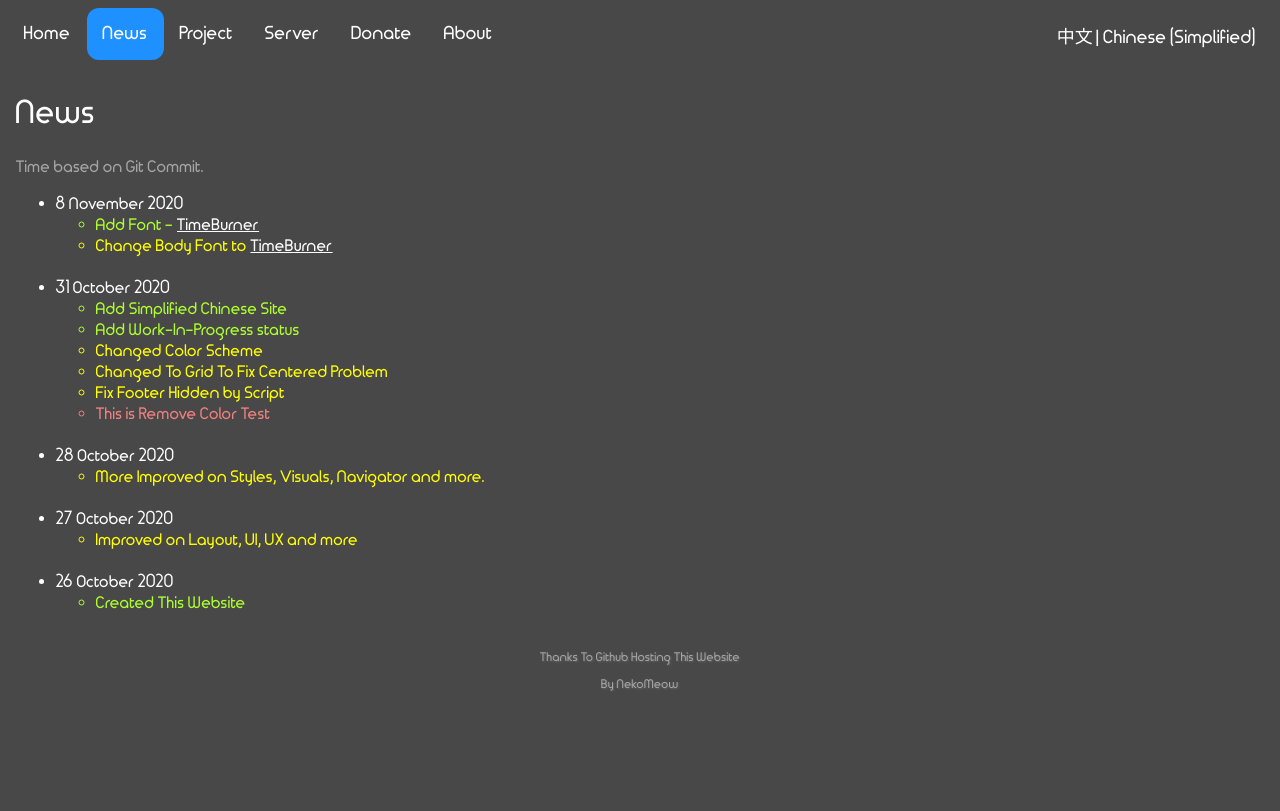
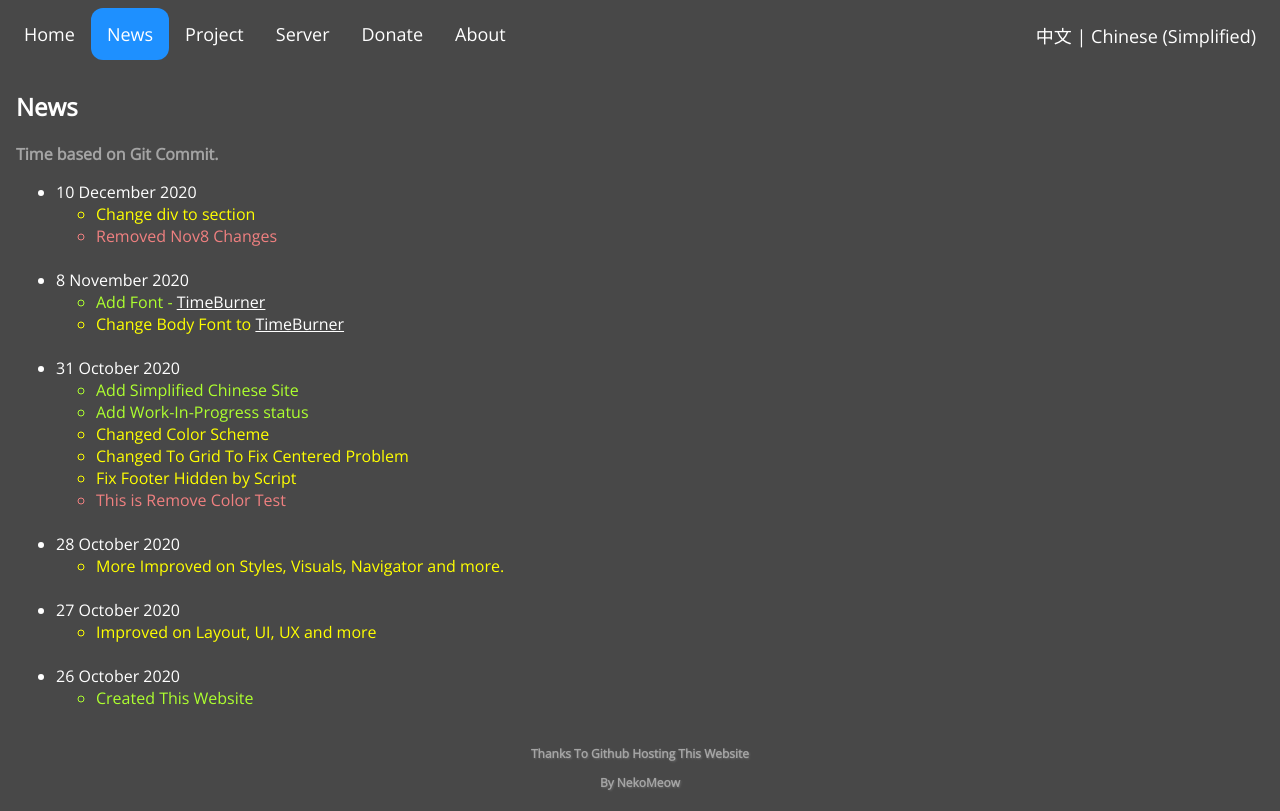
Before and after one commit to HowToDoThis/HowToDoThis.github.io, a PHP site: page / in a window 1280 px wide, after a click on "News". Before the commit the page ends 691 px from the top, so only its background shows below. Run offline with PHP 8.4, Linux system fonts and the light colour scheme.

Commit message:
Dec10 Update 1

```diff
--- a/css/fonts.css
+++ /dev/null
@@ -1,13 +0,0 @@
-@font-face {
-    font-family: 'TimeBurner';
-    font-style: normal;
-    font-weight: 400;
-    src: local('TimeBurner'), url(../fonts/timeburner.ttf)
-}
-
-@font-face {
-    font-family: 'TimeBurner Bold';
-    font-style: normal;
-    font-weight: 400;
-    src: local('TimeBurner Bold'), url(../fonts/timeburner-bold.ttf)
-}
--- a/css/style.css
+++ b/css/style.css
@@ -3,7 +3,7 @@
 }
 
 html {
-    font-family: "TimeBurner Bold", "Comic Sans MS", "Noto Sans", cursive;
+    font-family: "Open Sans", "Noto Sans", cursive;
 }
 
 header {
--- a/index.html
+++ b/index.html
@@ -11,6 +11,7 @@
 
     <title>Home - Xein</title>
 
+    <link rel="stylesheet" href="https://fonts.googleapis.com/css?family=Open Sans">
     <link rel="stylesheet" href="https://fonts.googleapis.com/css?family=Noto Sans">
 
     <!-- Load an icon library to show a hamburger menu (bars) on small screens -->
@@ -22,10 +23,6 @@
 
     <script src="script/dummy.js"></script>
     <script src="script/updatePage.js"></script>
-
-    <script>
-      var lang = navigator.language;
-    </script>
 
   </head>
 
@@ -46,28 +43,36 @@
   </header>
 
   <body>
-    <div class="page" id="Home">
+    <section style="display: block" class="page" id="Home">
       <h1>Bello! Welcome To Xein(NekoMeow) Personal Website</h1>
+      <br>
 
-      <br>
       <p>I'm hosted with <strong>Github Pages</strong>.</p>
-    </div>
+    </section>
 
-    <div style="display:none" class="page" id="News">
+    <section style="display: none" class="page" id="News">
       <h1>News</h1>
       <p style="opacity: 50%;"><strong>Time based on Git Commit.</strong></p>
 
       <ul>
+        <li>10 December 2020</li>
+        <ul class="xein-fix">
+          <li>Change div to section</li>
+        </ul>
+        <ul class="xein-remove">
+          <li>Removed Nov8 Changes</li>
+        </ul>
+        <br>
+
         <li>8 November 2020</li>
         <ul class="xein-add">
           <li>Add Font - <a href="https://www.fontspace.com/timeburner-font-f15111">TimeBurner</a></li>
         </ul>
-
         <ul class="xein-fix">
           <li>Change Body Font to <a href="https://www.fontspace.com/timeburner-font-f15111">TimeBurner</a></li>
         </ul>
+        <br>
 
-        <br>
         <li>31 October 2020</li>
         <ul class="xein-add">
           <li>Add Simplified Chinese Site</li>
@@ -81,58 +86,65 @@
         <ul class="xein-remove">
           <li>This is Remove Color Test</li>
         </ul>
+        <br>
 
-        <br>
         <li>28 October 2020</li>
         <ul class="xein-fix">
           <li>More Improved on Styles, Visuals, Navigator and more.</li>
         </ul>
+        <br>
 
-        <br>
         <li>27 October 2020</li>
         <ul class="xein-fix">
           <li>Improved on Layout, UI, UX and more</li>
         </ul>
+        <br>
 
-        <br>
         <li>26 October 2020</li>
         <ul class="xein-add">
           <li>Created This Website</li>
         </ul>
       </ul>
-    </div>
+    </section>
 
-    <div style="display: none" class="page" id="Project">
+    <section style="display: none" class="page" id="Project">
       <p>View it at:</p>
 
       <ul>
+        <li>Custom OpenVPN Client (Local Area Network)</li>
+        <li>Custom OpenVPN Server (For Client)</li>
         <li><a href="https://github.com/HowToDoThis?tab=repositories">Github <img height="24" width="24" src="https://cdn.jsdelivr.net/npm/simple-icons@v3/icons/github.svg"/></a></li>
       </ul>
-    </div>
+    </section>
 
-    <div style="display: none" class="page xein-wip" id="Donate">
+    <section style="display: none" class="page" id="Server">
+      <p>Server List:</p>
+      <br>
+
+      <ul>
+        <li>On The Way (For Project 2)</li>
+      </ul>
+
+      <div class="page xein-wip" id="Server">
+        <h1>Under Construction</h1>
+        <hr>
+        <p id="estimateDate2" style="font-size: 24px;">-1s</p>
+      </div>
+    </section>
+
+    <section style="display: none" class="page xein-wip" id="Donate">
       <h1>Under Construction</h1>
       <hr>
       <p id="estimateDate1" style="font-size: 24px;">-1s</p>
-    </div>
+    </section>
 
-    <div style="display: none;" class="page xein-wip" id="Server">
-      <p>Server List:</p>
-      <br>
-
-      <h1>Under Construction</h1>
-      <hr>
-      <p id="estimateDate2" style="font-size: 24px;">-1s</p>
-
-    </div>
-
-    <div style="display: none" class="page" id="About">
+    <section style="display: none" class="page" id="About">
       <p>Contact me at:</p>
       <ul>
         <li><a href="https://github.com/HowToDoThis">Github<img height="24" width="24" src="https://cdn.jsdelivr.net/npm/simple-icons@v3/icons/github.svg"/></a></li>
         <li><a href="https://t.me/NekoMeow0708">Telegram<img height="24" width="24" src="https://cdn.jsdelivr.net/npm/simple-icons@v3/icons/telegram.svg"/></a></li>
       </ul>
-    </div>
+    </section>
 
     <!-- Scripts -->
 
--- a/script/countdown.js
+++ b/script/countdown.js
@@ -1,5 +1,5 @@
 // Set the date we're counting down to
-var countDownDate = new Date("Nov 8, 2020 00:00:00").getTime();
+var countDownDate = new Date("Dec 31, 2020 00:00:00").getTime();
 
 // Update the count down every 1 second
 var countdownfunction = setInterval(function() {
@@ -16,14 +16,14 @@ var countdownfunction = setInterval(function() {
     var s = Math.floor((distance % (1000 * 60)) / 1000);
 
     // Output the result in an element with id="demo"
-    document.getElementById("estimateDate1").innerHTML = d + "d " + h + "h "
-    + m + "m " + s + "s";
-    document.getElementById("estimateDate2").innerHTML = d + "d " + h + "h "
-    + m + "m " + s + "s";
+    var time = d + "d " + h + "h " + m + "m " + s + "s";
+    document.getElementById("estimateDate1").innerHTML = time
+    document.getElementById("estimateDate2").innerHTML = time
 
+    var msg = "OVER ESTIMATED TIME! <br> " + time + "<br> Confirm with the owner whether there are no changes?";
     // If the count down is over, write some text
     if (distance < 0) {
-        document.getElementById("estimateDate1").innerHTML = "OVER ESTIMATED TIME! <br> " + d + "d " + h + "h " + m + "m " + s + "s" + "<br> Confirm with the owner whether there are no changes?";
-        document.getElementById("estimateDate2").innerHTML = "OVER ESTIMATED TIME! <br> " + d + "d " + h + "h " + m + "m " + s + "s" + "<br> Confirm with the owner whether there are no changes?";
+        document.getElementById("estimateDate1").innerHTML = msg;
+        document.getElementById("estimateDate2").innerHTML = msg;
   }
 }, 1000);
--- a/script/updatePage.js
+++ b/script/updatePage.js
@@ -1,8 +1,8 @@
 function updatePage(show) {
-    var divs = document.getElementsByTagName('div');
+    var items = document.getElementsByTagName('section');
 
-    for (let i = 0; i < divs.length; i++) {
-        const e = divs[i];
+    for (let i = 0; i < items.length; i++) {
+        const e = items[i];
         e.style.display= 'none';
     }
 
```
Also changed, not shown: zh-CN/index.html (+31 -34 lines), fonts/timeburner-bold.ttf (deleted), fonts/timeburner.ttf (deleted).
